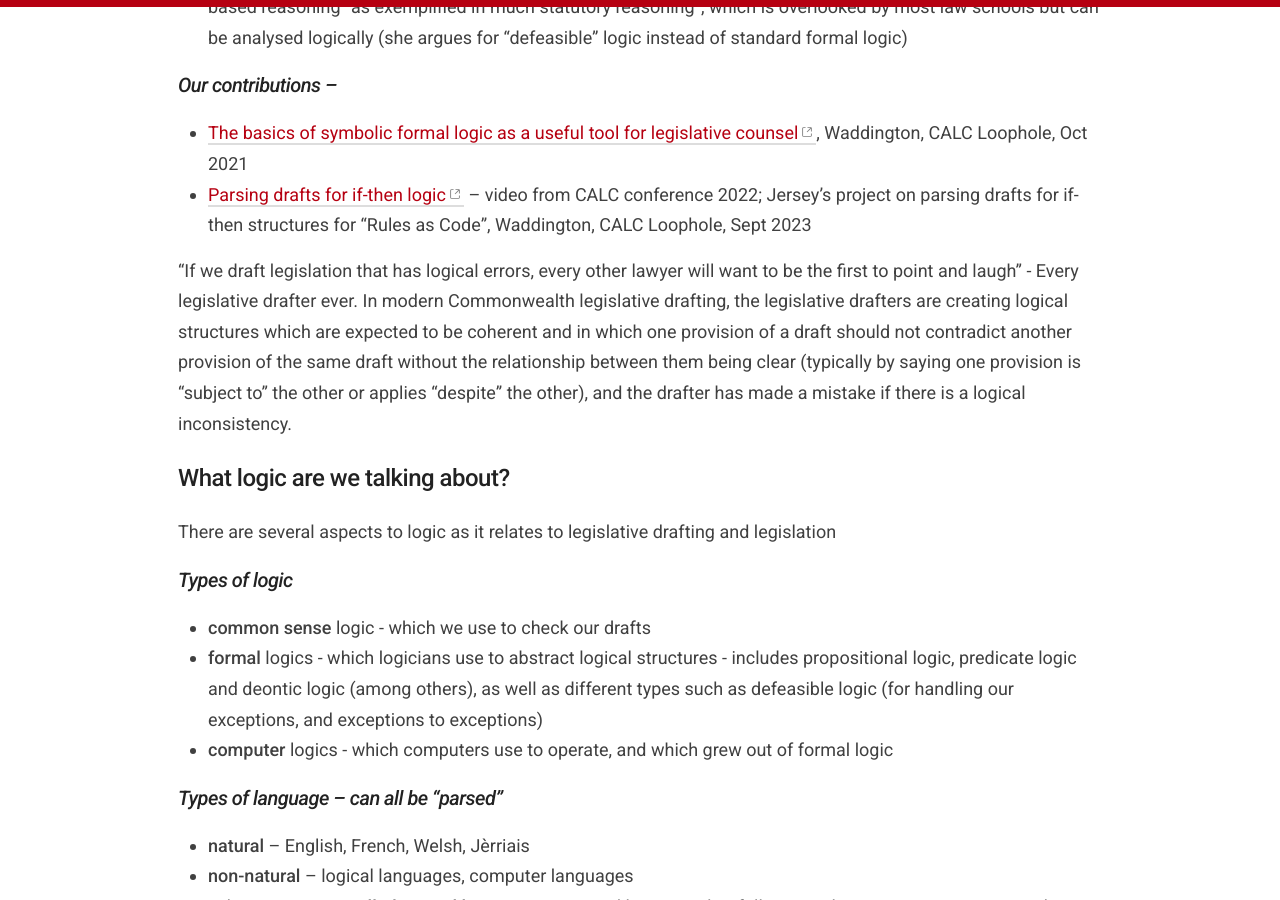
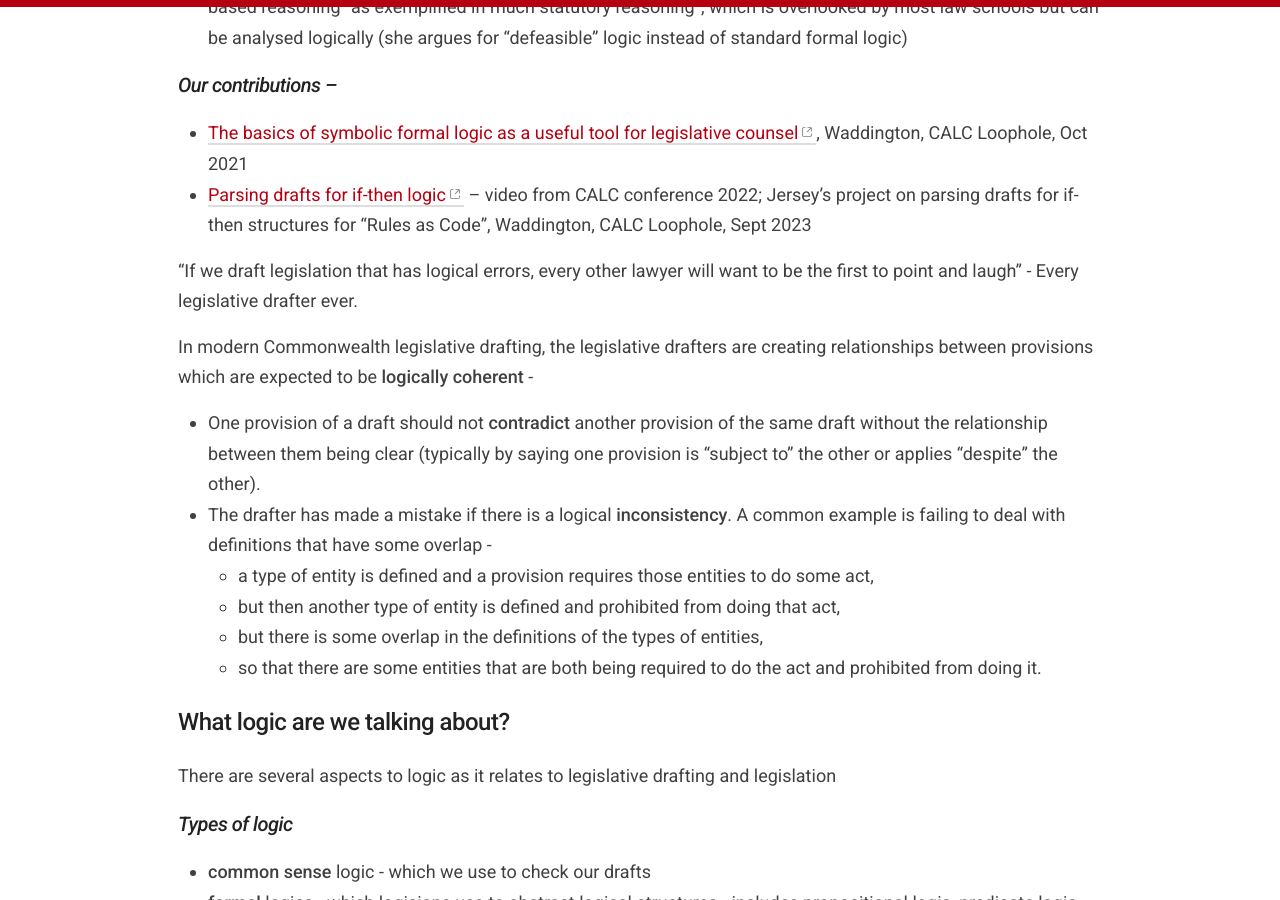
Before and after one commit to crlp-jerseyldo/crlp-jerseyldo.github.io, a Jekyll site: the page built from _pages/logic.md, in a window 1280 px wide and 900 px high, scrolled down 1323 px. Built offline with Jekyll 4.4.1, drawn with Linux system fonts in a browser that asks for light colours; some of the changed text lies outside the part shown.

Commit message:
Update logic.md
tidying & some expansion

```diff
--- a/_pages/logic.md
+++ b/_pages/logic.md
@@ -32,7 +32,14 @@ Many lawyers are repulsed by the mathematical look of formal logic, and many com
 * [Parsing drafts for if-then logic](https://www.youtube.com/watch?v=0PIC4UcetsI&list=PLxI6pLSZVXTp3BA9IBK-Q_yZukyImMcnq&index=2){:target="_blank"} – video from CALC conference 2022; Jersey’s project on parsing drafts for if-then structures for “Rules as Code”, Waddington, CALC Loophole, Sept 2023
 
 “If we draft legislation that has logical errors, every other lawyer will want to be the first to point and laugh” - Every legislative drafter ever.
-In modern Commonwealth legislative drafting, the legislative drafters are creating logical structures which are expected to be coherent and in which one provision of a draft should not contradict another provision of the same draft without the relationship between them being clear (typically by saying one provision is "subject to" the other or applies "despite" the other), and the drafter has made a mistake if there is a logical inconsistency.
+
+In modern Commonwealth legislative drafting, the legislative drafters are creating relationships between provisions which are expected to be **logically coherent** -
+* One provision of a draft should not **contradict** another provision of the same draft without the relationship between them being clear (typically by saying one provision is "subject to" the other or applies "despite" the other).
+* The drafter has made a mistake if there is a logical **inconsistency**. A common example is failing to deal with definitions that have some overlap -
+  * a type of entity is defined and a provision requires those entities to do some act,
+  * but then another type of entity is defined and prohibited from doing that act,
+  * but there is some overlap in the definitions of the types of entities,
+  * so that there are some entities that are both being required to do the act and prohibited from doing it.
 
 ## What logic are we talking about?
 There are several aspects to logic as it relates to legislative drafting and legislation
@@ -59,6 +66,11 @@ Zoe Rillstone has been running a **workshop on logic** for legislative drafters
 
 For more detail on applying formal logic to legislative drafting, see **The basics of symbolic formal logic as a useful tool for legislative counsel** in [CALC Loophole, November 2021](https://www.calc.ngo/publications/loopholes){:target="_blank"} (or the copy in the logic folder on OSF).
 
+The key is that most legislative provisions apply a **legal effect** if certain **conditions** are met (but those conditions might be cumulative or alternative, and some of them might be expressed negatively).
+* This has a logical **if-then** structure, with and-or-not structures in the conditions.
+* The **human** reader of the legislation often finds these structures **confusing**, particularly when we have to provide exceptions to exceptions and generally cater for the complexity of human activity.
+* But the human reader can be **guided** through the logical structures by a computer, given that **computers can follow logic easily and reliably**.
+
 ![Simpler example provision rendered in symbolic logic](/images/example-formal-logic-lgsltn.png)
 ![More complex example provision rendered in symbolic logic](/images/symboliclogic-regulator.png)
 
@@ -81,4 +93,4 @@ The logic is more complex when we add lists joined by "and" or "or" and when we
 
 The purpose in each case is to capture the point that the person responding to the emergency needs to be a police officer if they are going to drive without a seatbelt.
 
-**This page is being updated.** You can find the documents we produce on OSF: <https://osf.io/bkjqx/>{:target="_blank"}.
+**This page is a work in progress.** We plan to add explanations of propositional logic, and why we are using if-then rather than going into deontic logic or defeasible logic. You can find the documents we produce on OSF: <https://osf.io/bkjqx/>{:target="_blank"}.
```
